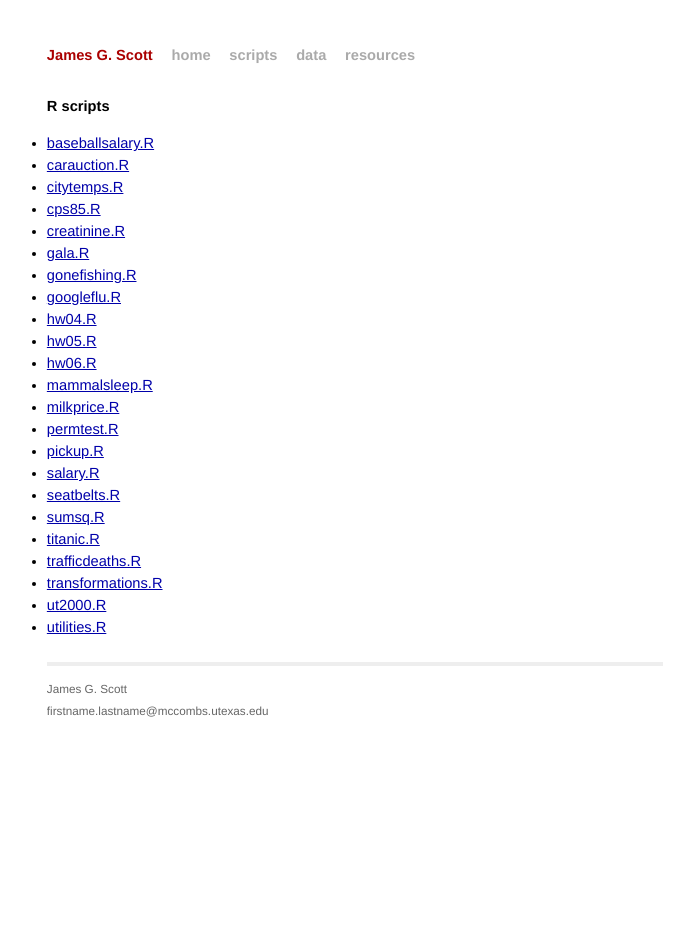
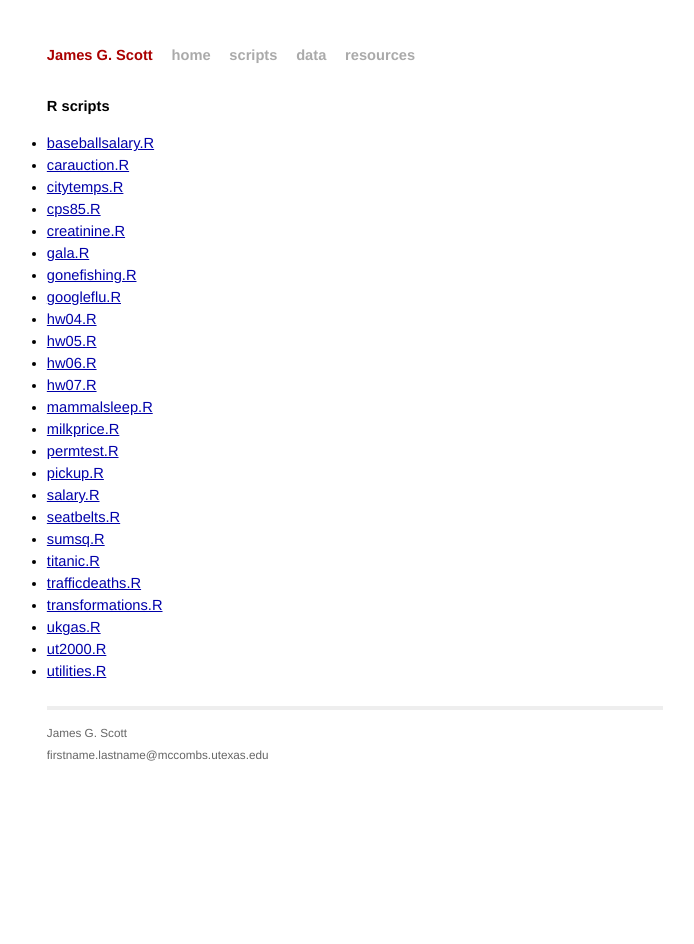
Before and after one commit to MhAmine/STA371, a Jekyll site: the page built from scripts.html, in a window 1280 px wide. Shown: the whole page, without its empty margins (285-979 px from the left). Built offline with Jekyll 4.4.1, drawn with Linux system fonts in a browser that asks for light colours.

Commit message:
data yml

```diff
--- a/_data/r.yml
+++ b/_data/r.yml
@@ -9,6 +9,7 @@
 - r: hw04.R
 - r: hw05.R
 - r: hw06.R
+- r: hw07.R
 - r: mammalsleep.R
 - r: milkprice.R
 - r: permtest.R
@@ -19,5 +20,6 @@
 - r: titanic.R
 - r: trafficdeaths.R
 - r: transformations.R
+- r: ukgas.R
 - r: ut2000.R
 - r: utilities.R
```
